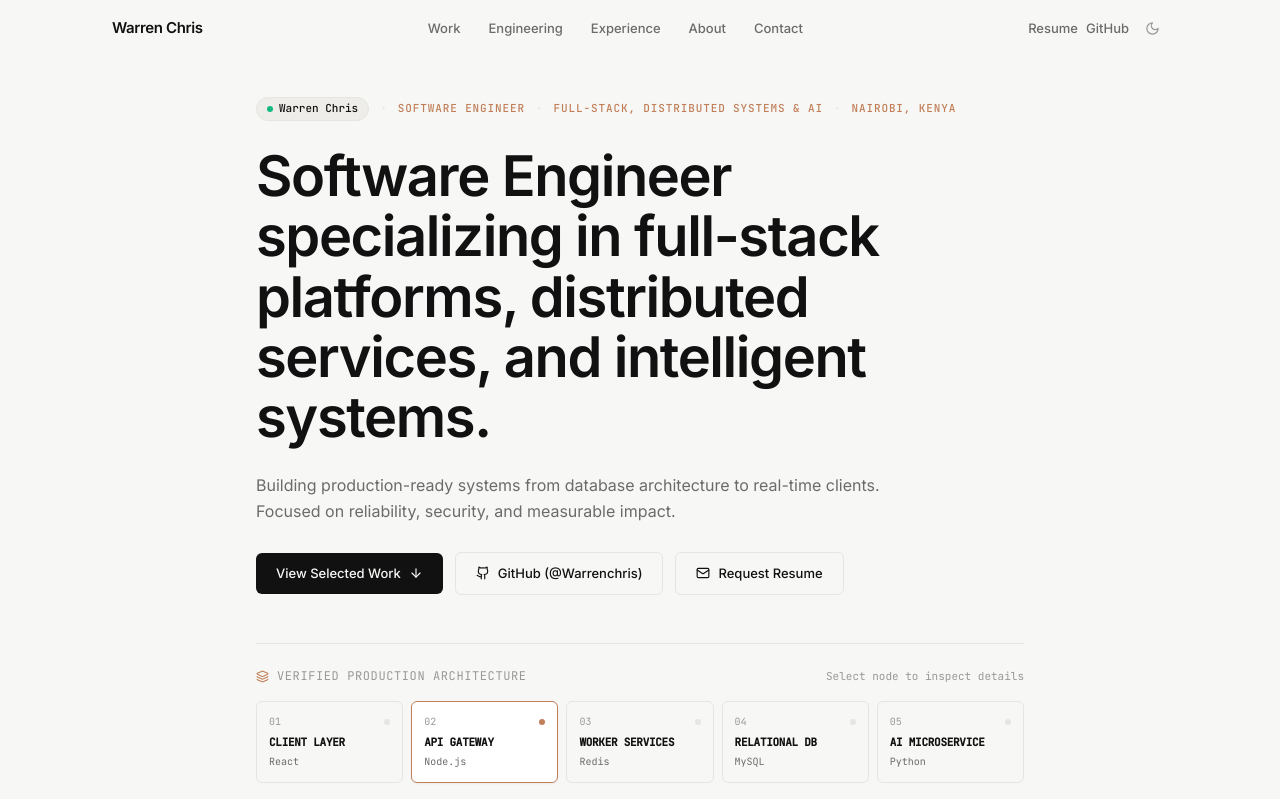
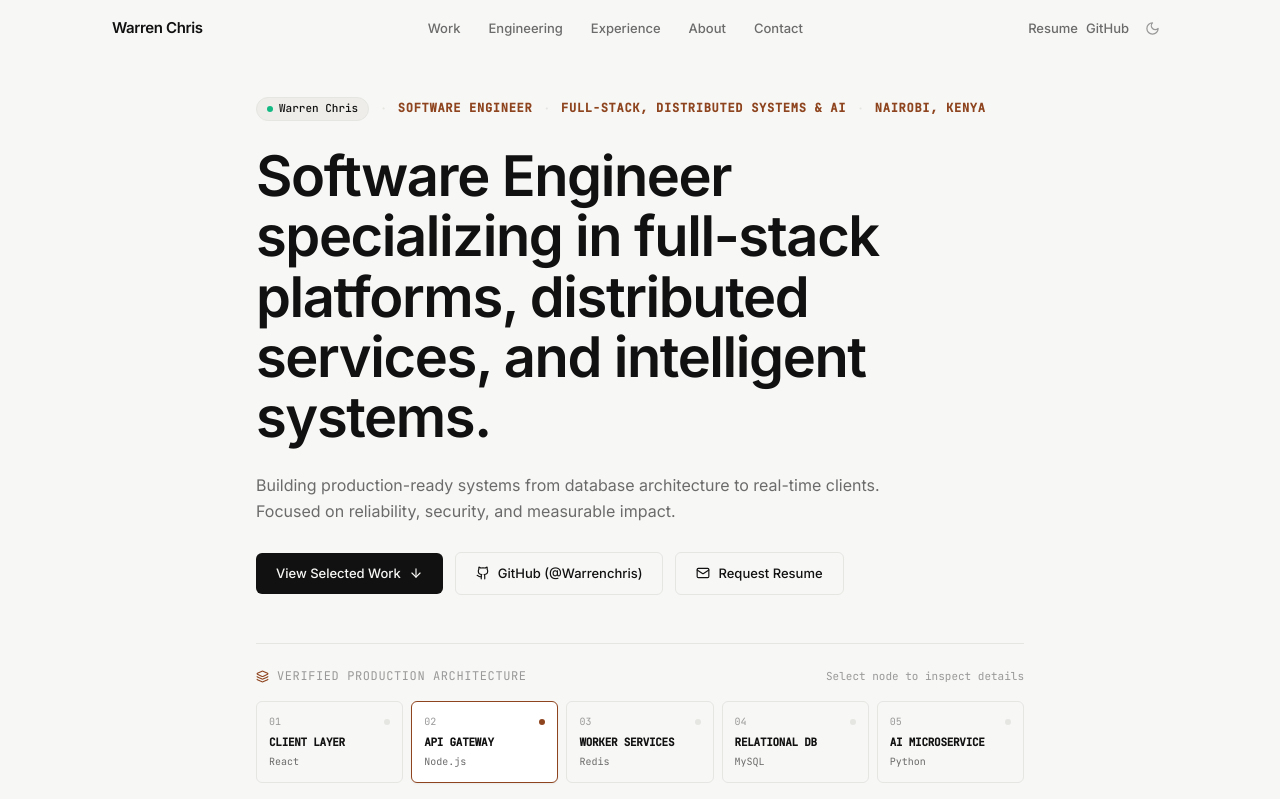
Before and after one commit to Warrenchris/Warrenchris.github.io, a React (Vite) app: page / in a window 1280 px wide. Shown: the top 799 px of the page. Built offline with nearby package versions, Linux system fonts and the light colour scheme.

Commit message:
refactor: Update accent colors and adjust section label styles for improved readability

```diff
--- a/src/index.css
+++ b/src/index.css
@@ -14,8 +14,8 @@
   --text-primary: #111111;
   --text-secondary: #6B6B6B;
   --text-muted: #999999;
-  --color-accent: #C17F59;
-  --color-accent-hover: #A8694A;
+  --color-accent: #8E441E;
+  --color-accent-hover: #753514;
   --border-color: #E5E5E2;
   --border-hover: #D0D0CC;
 
@@ -43,8 +43,8 @@
   --text-primary: #EAEAEA;
   --text-secondary: #8A8A8E;
   --text-muted: #5A5A5E;
-  --color-accent: #D49A72;
-  --color-accent-hover: #E0AD88;
+  --color-accent: #E09F70;
+  --color-accent-hover: #EBB68E;
   --border-color: #2A2A2E;
   --border-hover: #3A3A3E;
 
@@ -147,9 +147,9 @@ body {
    ================================================================ */
 .section-label {
   font-family: 'JetBrains Mono', monospace;
-  font-size: 0.6875rem;
-  font-weight: 500;
-  letter-spacing: 0.08em;
+  font-size: 0.75rem;
+  font-weight: 600;
+  letter-spacing: 0.06em;
   text-transform: uppercase;
   color: var(--color-accent);
 }
```
